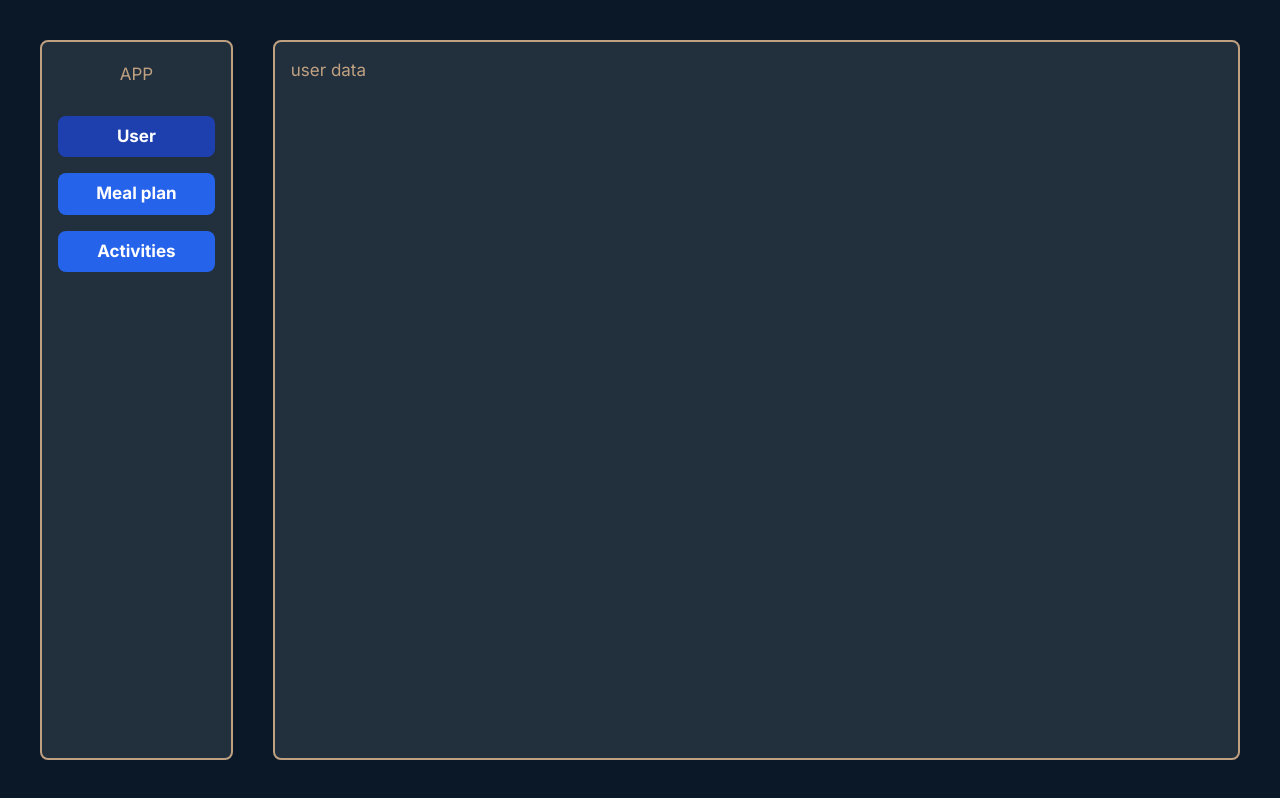
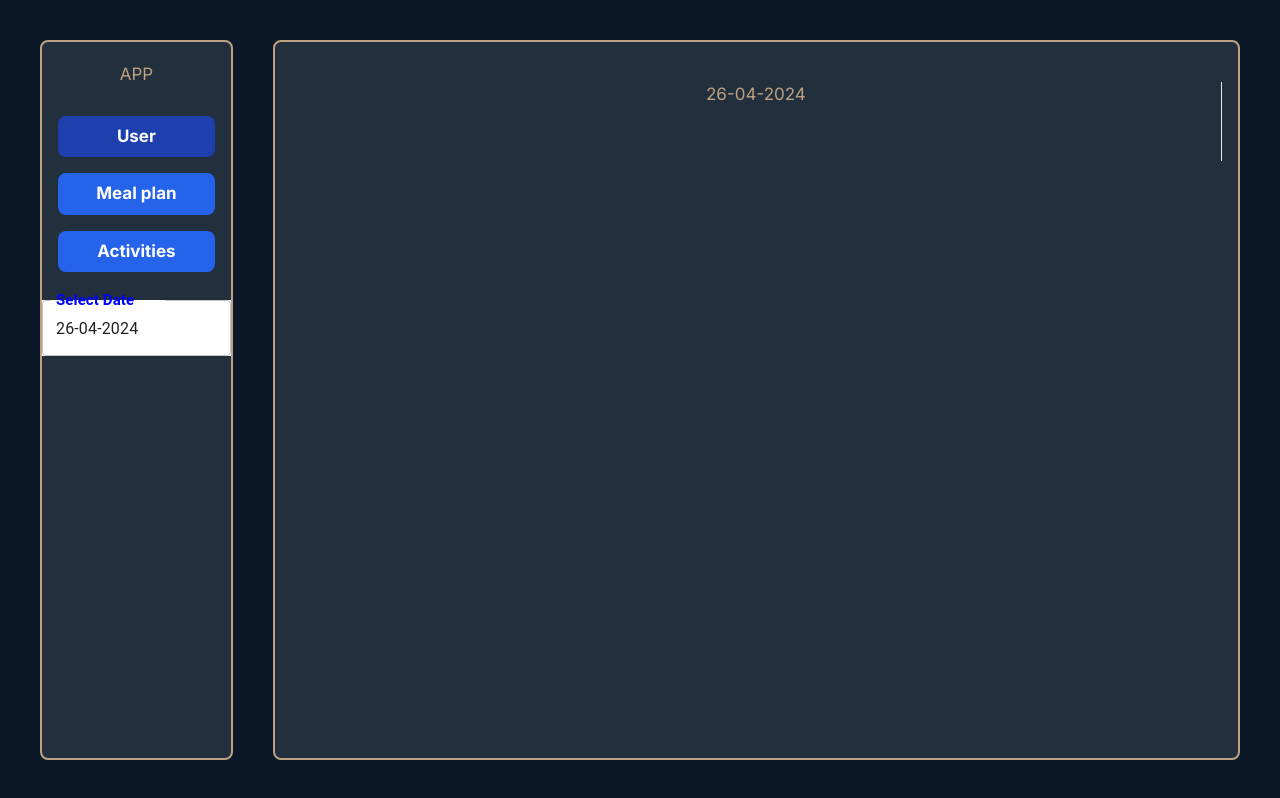
Before and after one commit to Matthev00/HealltTrack, a Next.js app in the folder frontend/: page / in a window 1280 px wide. Built offline with nearby package versions, Linux system fonts and the light colour scheme.

Commit message:
Diplay the date on the main page

```diff
--- a/frontend/app/layout.tsx
+++ b/frontend/app/layout.tsx
@@ -4,6 +4,7 @@ import Sidebar from "@/components/Sidebar";
 import "./globals.css";
 import { MealPlanContextProvider } from "@/components/store/MealPlanContext";
 import { ActivitiesContextProvider } from "@/components/store/ActivitiesContext";
+import { MainPageContextProvider } from "@/components/store/MainPageContext";
 
 const inter = Inter({ subsets: ["latin"] });
 
@@ -20,14 +21,18 @@ export default function RootLayout({
   return (
     <html lang="en">
       <body className={inter.className}>
+        <MainPageContextProvider>
           <MealPlanContextProvider>
             <ActivitiesContextProvider>
+
               <Sidebar />
               <main className="w-full h-full bg-[#222f3d] border-2 border-[#BFA181] rounded-lg p-4 overflow-y-hidden">
                 {children}
               </main>
+
             </ActivitiesContextProvider>
           </MealPlanContextProvider>
+        </MainPageContextProvider>
       </body>
     </html>
   );
--- a/frontend/app/page.tsx
+++ b/frontend/app/page.tsx
@@ -1,5 +1,18 @@
-import Image from "next/image";
+"use client"
 
-export default function Home() {
-  return <div>user data</div>
+import MainPageContext from "@/components/store/MainPageContext";
+import { useContext } from "react";
+
+export default function MainPage() {
+  const mainPageCtx = useContext(MainPageContext);
+
+  return (
+    <div className="w-full h-full">
+      <div className="flex w-full h-[15%] justify-center pt-6">
+        <div className="flex-1 border-r text-center">
+          <span className="">{mainPageCtx.actualDate}</span>
+        </div>
+      </div>
+    </div>
+  );
 }
--- a/frontend/components/ActivitiesForm.tsx
+++ b/frontend/components/ActivitiesForm.tsx
@@ -7,18 +7,18 @@ import { fetchActivities, saveActivity } from "@/utils";
 
 function ActivitiesForm({ onClose }: { onClose: () => void }) {
     const activitiesCtx = useContext(ActivitiesContext);
-    const [time, setTime] = useState<{ [key: number]: number }>({});
+    const [duration, setDuration] = useState<{ [key: number]: number }>({});
     const [startHour, setStartHour] = useState<{ [key: number]: string }>({});
     const [searchText, setSearchText] = useState("");
     const [activitiesList, setActivitiesList] = useState<activity_in[] | []>([]);
 
     const getData = async () => {
         const newActivitiesList = await fetchActivities();
-        const initialTime: { [key: number]: number } = {};
+        const initialDuration: { [key: number]: number } = {};
         for (const activity of newActivitiesList) {
-            initialTime[activity.id] = 60;
+            initialDuration[activity.id] = 60;
         }
-        setTime(initialTime)
+        setDuration(initialDuration)
         setActivitiesList(newActivitiesList)
     };
 
@@ -27,13 +27,13 @@ function ActivitiesForm({ onClose }: { onClose: () => void }) {
     }, []);
 
     const handleSaveActivities = (activityId: number) => {
-        const Time = time[activityId];
-        const Hour = startHour[activityId] || "17:00"; // use the start hour from state or default to 17:00
+        const Duration = duration[activityId];
+        const StartHour = startHour[activityId]; // use the start hour from state or default to 17:00
         const activityPerformed: activity_out = {
             user_id: 1,
-            date: "test",
-            activity_id: 1,
-            duration: 0,
+            date: activitiesCtx.actualDate + StartHour,
+            activity_id: activityId,
+            duration: Duration,
             calories_burned: 0,
         }
         saveActivity(activityPerformed); // Save the activity on your server
@@ -45,7 +45,7 @@ function ActivitiesForm({ onClose }: { onClose: () => void }) {
         if (isNaN(newValue)) {
             newValue = 1;
         }
-        setTime(prevState => ({
+        setDuration(prevState => ({
             ...prevState,
             [activityId]: newValue
         }));
@@ -81,7 +81,7 @@ function ActivitiesForm({ onClose }: { onClose: () => void }) {
                     <div key={activity.id} className={`pb-4 ${index !== filteredActivitiesList.length - 1 ? 'mb-8 border-b border-gray5-300' : ''}`} >
                         <div className="flex justify-between">
                             <div className="text-black overflow-wrap break-word max-w-[25rem]">
-                                {activity.name} - { Math.round(activity.calories_burned_per_hour * time[activity.id] / 60)} calories burnt
+                                {activity.name} - { Math.round(activity.calories_burned_per_hour * duration[activity.id] / 60)} calories burnt
                             </div>
 
                             <button className="text-green-400" onClick={() => handleSaveActivities(activity.id)}>+</button>
@@ -90,7 +90,7 @@ function ActivitiesForm({ onClose }: { onClose: () => void }) {
                             <input
                                 type="number"
                                 className="w-16 mr-2 text-center bg-gray-200"
-                                value={ time[activity.id] }
+                                value={ duration[activity.id] }
                                 min="1"
                                 step="1"
                                 onChange={handleTimeChange(activity.id)}
--- a/frontend/components/Sidebar.tsx
+++ b/frontend/components/Sidebar.tsx
@@ -9,6 +9,7 @@ import { DatePicker } from "@mui/x-date-pickers/DatePicker";
 import dayjs, { Dayjs } from 'dayjs';
 import MealPlanContext from './store/MealPlanContext';
 import ActivitiesContext from './store/ActivitiesContext';
+import MainPageContext from './store/MainPageContext';
 
 
 function Sidebar() {
@@ -18,6 +19,7 @@ function Sidebar() {
     const today: Dayjs = dayjs();
     const mealPlanCtx = useContext(MealPlanContext);
     const activitiesCtx = useContext(ActivitiesContext);
+    const mainPageCtx = useContext(MainPageContext);
     const [selectedDate, setSelectedDate] = useState<Dayjs>(today);
 
     const handleDateChangeMealPlan = (newDate: Dayjs | null) => {
@@ -32,6 +34,13 @@ function Sidebar() {
         if (newDate !== null) {
             setSelectedDate(newDate);
             activitiesCtx.setActualDate(newDate.format("DD-MM-YYYY"));
+          }
+    };
+
+    const handleDateChangeMainPage = (newDate: Dayjs | null) => {
+        if (newDate !== null) {
+            setSelectedDate(newDate);
+            mainPageCtx.setActualDate(newDate.format("DD-MM-YYYY"));
           }
     };
 
@@ -51,6 +60,16 @@ function Sidebar() {
                 <a href="/activities" target="_self" rel="noreferrer" className="w-5/6 text-center">
                     <button className={`${pathname == "/activities" ? activeColor : inactiveColor}` + " hover:bg-blue-900 w-full relative my-2 text-white font-bold py-2 px-5 rounded-lg"}>Activities</button>
                 </a>
+
+                <div className={`${pathname == "/" ? 'block' : 'hidden'}`}>
+
+                    <Box style={{ backgroundColor: 'white', marginTop: '20px' }}>
+                        <LocalizationProvider dateAdapter={AdapterDayjs}>
+                            <DatePicker format="DD-MM-YYYY" views={["year", "month", "day"]} value={selectedDate} onChange={handleDateChangeMainPage} label={<span style={{ color: 'blue', fontWeight: 'bold', fontSize: '20px' }}>Select Date</span>} />
+                        </LocalizationProvider>
+                    </Box>
+
+                </div>
 
                 <div className={`${pathname == "/meal_plan" ? 'block' : 'hidden'}`}>
 
--- /dev/null
+++ b/frontend/components/store/MainPageContext.tsx
@@ -0,0 +1,62 @@
+"use client";
+
+import {
+    MAINPAGE_REDUCER_ACTION_TYPE,
+    MainPageContextProps,
+    MainPageReducerAction,
+    MainPageReducerState,
+} from "@/types";
+import dayjs, { Dayjs } from "dayjs";
+import { createContext, useReducer } from "react";
+
+const today: Dayjs = dayjs();
+
+const today_formatted = today.format("DD-MM-YYYY");
+
+const MainPageContext = createContext<MainPageContextProps>({
+    actualDate: today_formatted,
+    setActualDate: () => { },
+});
+
+function MainPageReducer(state: MainPageReducerState, action: MainPageReducerAction): MainPageReducerState {
+    switch (action.type) {
+      case MAINPAGE_REDUCER_ACTION_TYPE.SET_ACTUAL_DATE:
+        if (action.newDate) {
+          return {
+            ...state,
+            actualDate: action.newDate,
+          };
+        }
+        break;
+      default:
+        return state; // return the current state if no action types match
+    }
+    return state; // return the current state if newDate or newActivity is undefined
+}
+
+
+export function MainPageContextProvider({ children }: { children: React.ReactNode }) {
+    const [state, dispatch] = useReducer<React.Reducer<MainPageReducerState, MainPageReducerAction>>(MainPageReducer, {
+      actualDate: today_formatted,
+    });
+
+    function setActualDate(newDate: string) {
+      if (newDate) {
+        dispatch({ type: MAINPAGE_REDUCER_ACTION_TYPE.SET_ACTUAL_DATE, newDate });
+      }
+    }
+
+    const context = {
+      actualDate: state.actualDate,
+      setActualDate,
+    };
+
+    return (
+      <MainPageContext.Provider value={context}>
+        {children}
+      </MainPageContext.Provider>
+    );
+}
+
+
+export default MainPageContext;
--- a/frontend/types/index.ts
+++ b/frontend/types/index.ts
@@ -91,9 +91,27 @@ export interface ActivitiesReducerState {
 
 export const enum ACTIVITIES_REDUCER_ACTION_TYPE {
     SET_ACTUAL_DATE,
-  }
+}
 
-  export interface ActivitiesReducerAction {
+export interface ActivitiesReducerAction {
     type: ACTIVITIES_REDUCER_ACTION_TYPE;
     newDate?: string;
-  }
+}
+
+export interface MainPageContextProps {
+    actualDate: string;
+    setActualDate: (newDate: string) => void;
+}
+
+export interface MainPageReducerState {
+    actualDate: string;
+}
+
+export const enum MAINPAGE_REDUCER_ACTION_TYPE {
+    SET_ACTUAL_DATE,
+}
+
+export interface MainPageReducerAction {
+    type: MAINPAGE_REDUCER_ACTION_TYPE;
+    newDate?: string;
+}
```
Also changed, not shown: frontend/utils/index.ts (+6 -6 lines). Lines whose indentation alone changed are shown as unchanged.
